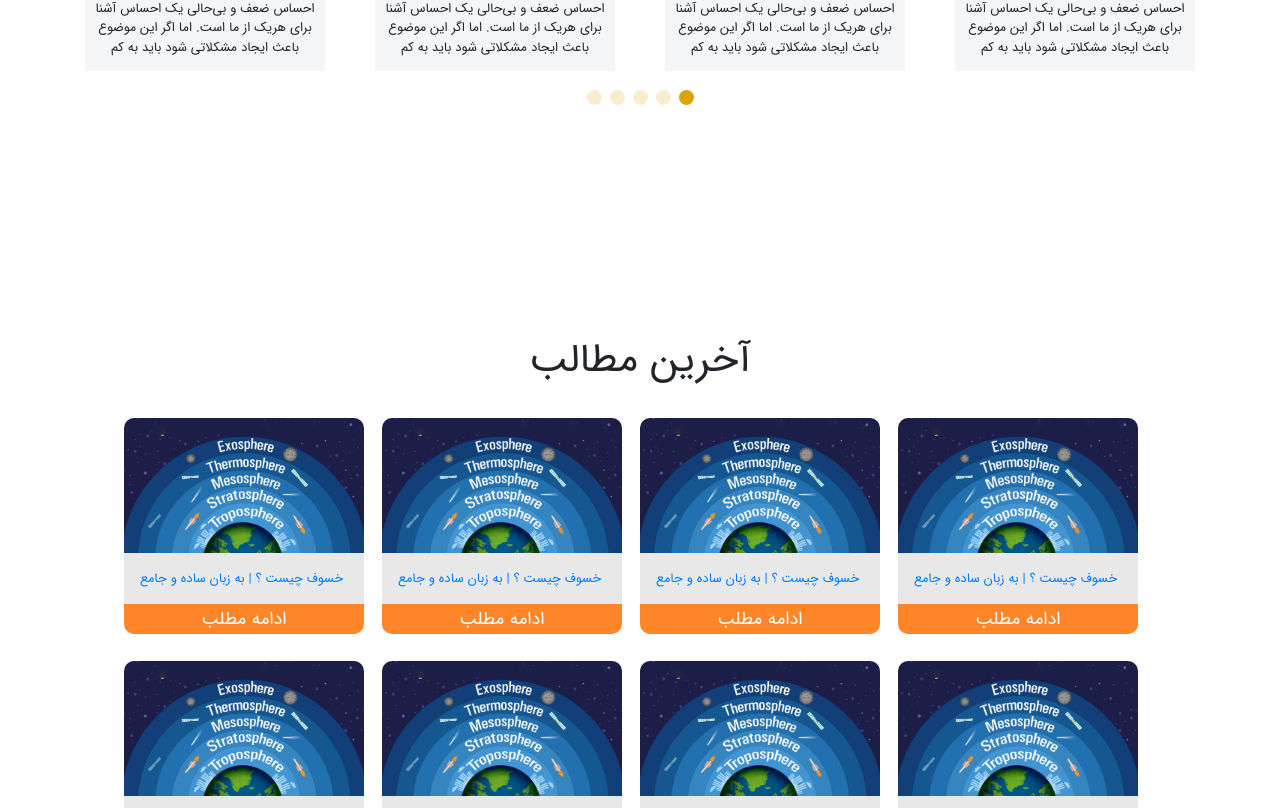
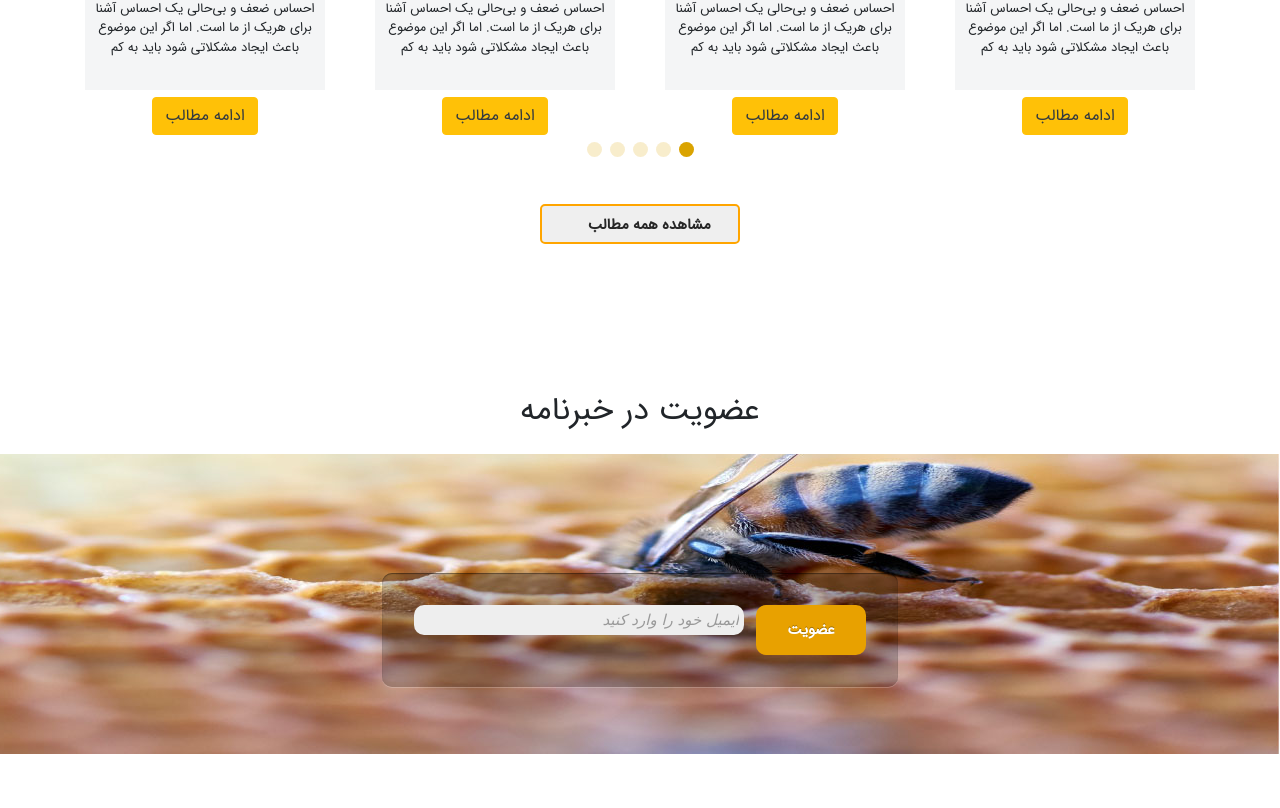
Before and after one commit to miladmohammadi82/afraalian-vue-cli, a Vue app: page / in a window 1280 px wide. Shown: the part 3172-3980 px from the top of the page. Built offline with nearby package versions, Linux system fonts and the light colour scheme.

Commit message:
complate

```diff
--- a/src/components/main.vue
+++ b/src/components/main.vue
@@ -403,7 +403,7 @@
     <section id="top-sale">
         <div class="container py-5">
             <h4>
-                <span>پرفروش ترین ها</span>
+                <span>آخرین مطالب</span>
             </h4>
             <!-- owl-carousel -->
             <div class="swiper-container product-slider">
@@ -419,14 +419,19 @@
                                     احساس ضعف و بی‌حالی یک احساس آشنا برای هریک از ما است. اما اگر این موضوع باعث ایجاد مشکلاتی شود باید به  کم
                                 </p>
                             </div>
-                            <div class="text-"></div>
+                            <div class="text-center pt-4">
+                                <button class="btn btn-warning text-dark">ادامه مطالب</button>
+                            </div>
                         </div>
                     </div>
                 </div>
                 <!-- Add Pagination -->
-                <div class="swiper-pagination" style="bottom: 90px;"></div>
+                <div class="swiper-pagination pb-2" style="bottom: 30px;"></div>
             </div>
             <!-- owl-carousel -->
+            <div class="text-center">
+                    <button class="button-blog">مشاهده همه مطالب&nbsp;&nbsp;<i class="fa fa-chevron-left"></i></button>
+            </div>
         </div>
     </section>
 
@@ -448,32 +453,6 @@
 
 
 
-       <!-- Start section blog -->
-        <section class="blog">
-            <div class="container">
-                <div class="title-blogsection">
-                    <h1 class="text-center">آخرین مطالب</h1>
-                </div>
-
-
-                <div class="blogs-items">
-                        <a href="" v-for="blog in blogs" :key="blog.id">
-                            <div class="blog-item">
-                                <img :src="blog.img" class="w-100" alt="">
-                                <div class="title-blog-item p-3">
-                                    <p>{{ blog.title }}</p>
-                                </div>
-                                <button class="w-100 btn-blog-item">ادامه مطلب</button>
-                            </div>
-                        </a>
-
-                </div>
-                <div class="text-center">
-                    <button class="button-blog">مشاهده همه مطالب&nbsp;&nbsp;<i class="fa fa-chevron-left"></i></button>
-                </div>
-            </div>
-        </section>
-        <!-- End section blog -->
 
 
         <!-- Start Newsletters section -->
```
Also changed, not shown: src/css/app.css.
